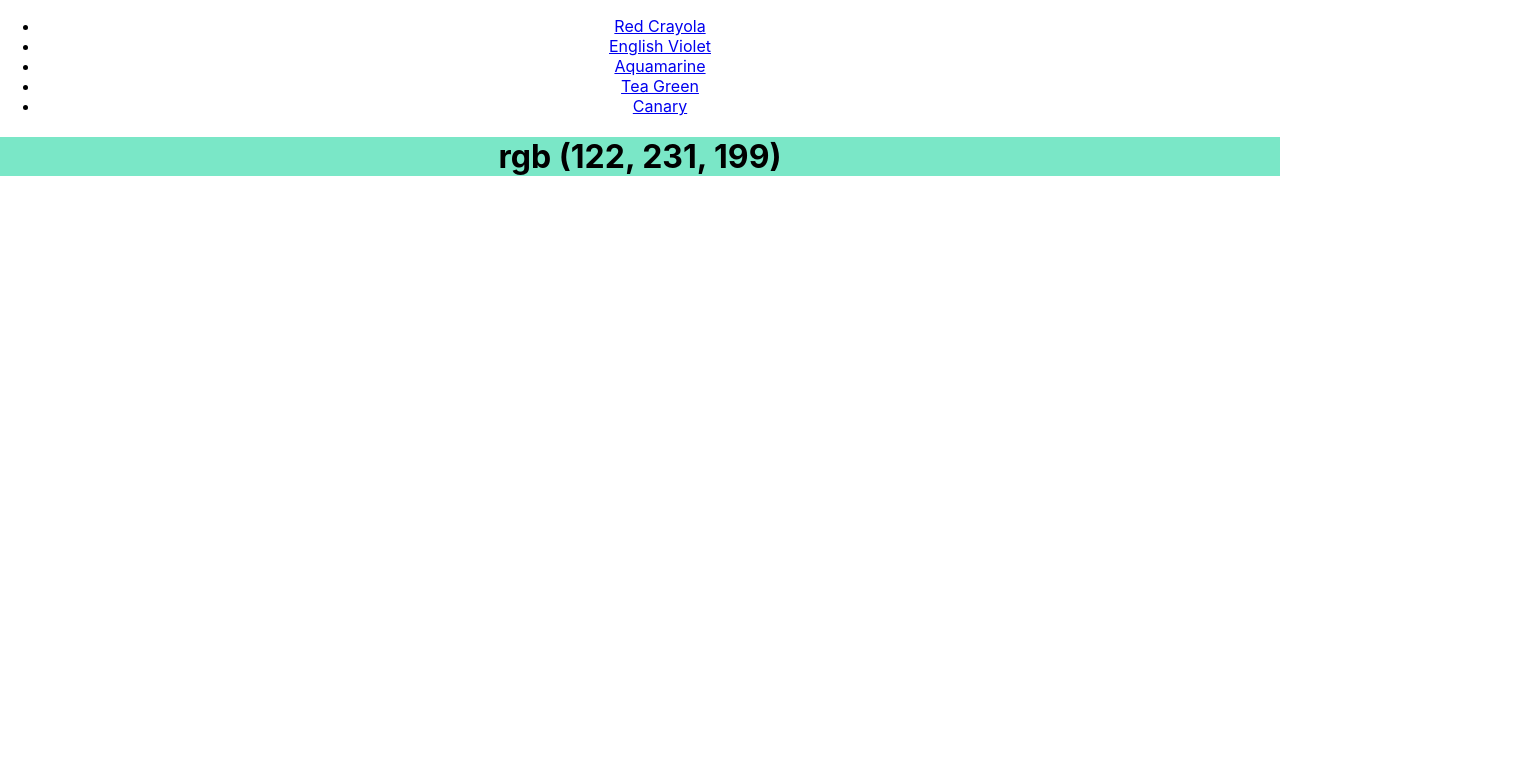
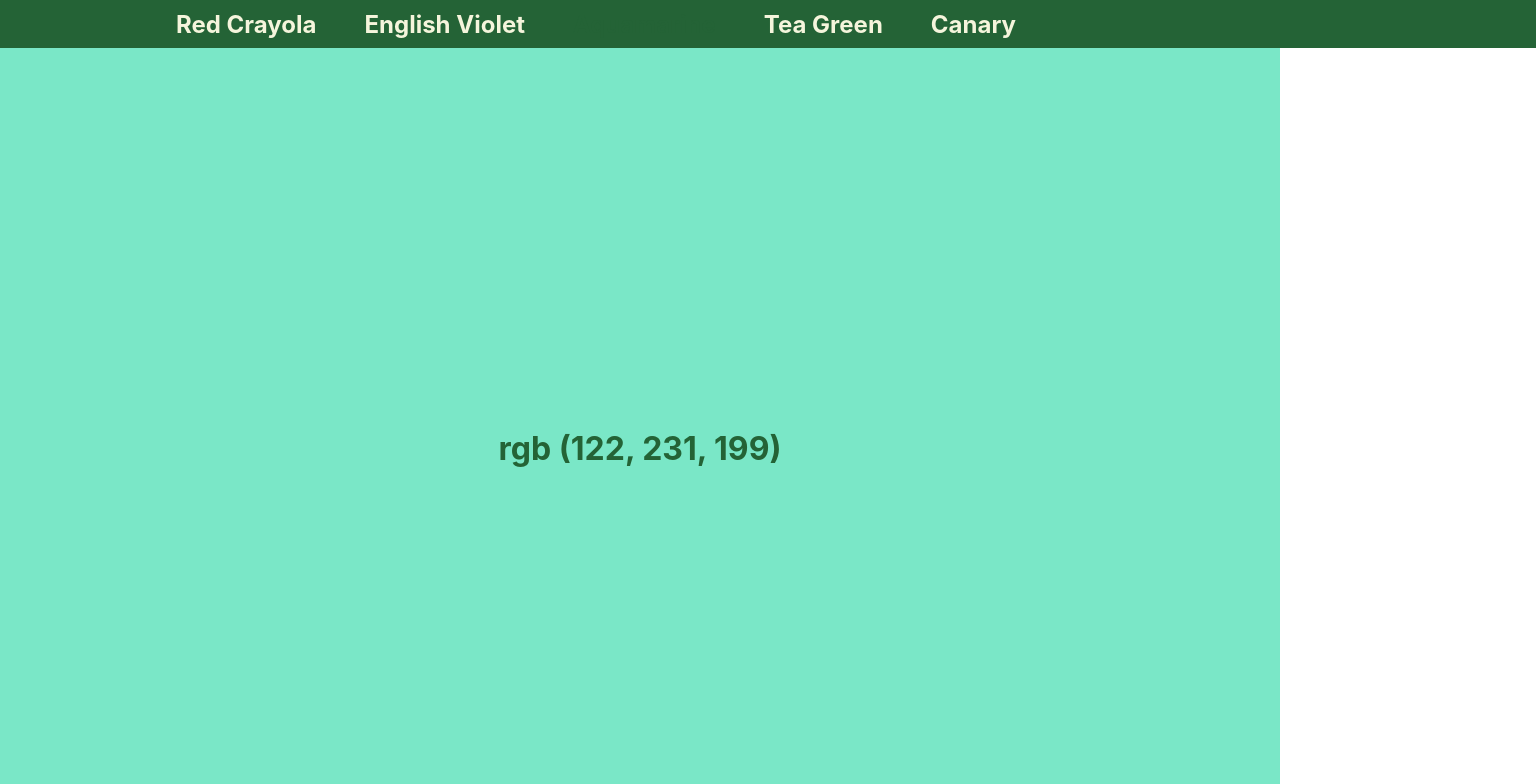
Before and after one commit to GeoSauer/react-color-router-from-scratch, a React (Create React App) app: page /rgb/122/231/199 in a window 1280 px wide. Shown: the top 784 px of the page, 1536 px wide, since content can reach past the window. Built offline with nearby package versions, Linux system fonts and the light colour scheme.

Commit message:
add starter styling to app

```diff
--- a/src/App.css
+++ b/src/App.css
@@ -1,38 +1,43 @@
-.App {
-  text-align: center;
+.header {
+  align-items: center;
+  background-color: #246336;
+  display: flex;
+  height: 3rem;
+  justify-content: space-between;
+  padding: 0 10%;
+  width: 100%;
 }
 
-.App-logo {
-  height: 40vmin;
-  pointer-events: none;
+.header ul {
+  list-style: none;
+  margin: 0;
+  padding: 0;
+  display: flex;
+  align-items: baseline;
 }
 
-@media (prefers-reduced-motion: no-preference) {
-  .App-logo {
-    animation: App-logo-spin infinite 20s linear;
-  }
+.header li {
+  margin-left: 3rem;
 }
 
-.App-header {
-  background-color: #282c34;
-  min-height: 100vh;
-  display: flex;
-  flex-direction: column;
-  align-items: center;
-  justify-content: center;
-  font-size: calc(10px + 2vmin);
-  color: white;
+.header a {
+  color: beige;
+  font-size: 1.5rem;
+  font-weight: 700;
+  text-decoration: none;
 }
 
-.App-link {
-  color: #61dafb;
+header a.active {
+  color: #246336;
 }
 
-@keyframes App-logo-spin {
-  from {
-    transform: rotate(0deg);
-  }
-  to {
-    transform: rotate(360deg);
-  }
+.color-display {
+  display: flex;
+  height: 100vh;
+  justify-content: center;
+  align-items: center;
 }
+
+.color-display h1 {
+  color: #246336;
+}
--- a/src/components/RGB/RGB.js
+++ b/src/components/RGB/RGB.js
@@ -6,7 +6,7 @@ export default function RGB() {
   return (
     <>
       <Nav />
-      <div style={{ backgroundColor: `rgb(${r}, ${g}, ${b})` }}>
+      <div className="color-display" style={{ backgroundColor: `rgb(${r}, ${g}, ${b})` }}>
         <h1>
           rgb ({r}, {g}, {b})
         </h1>
```
